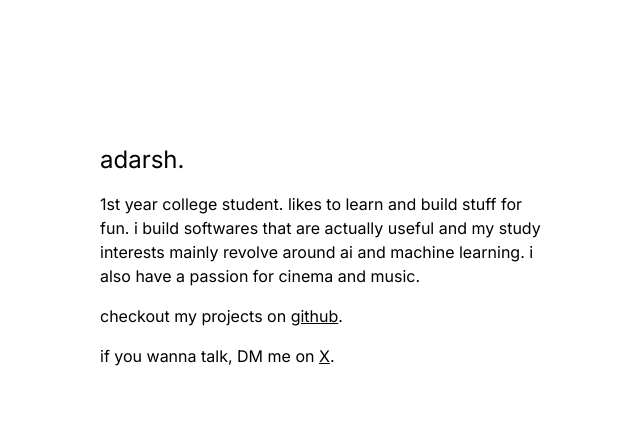
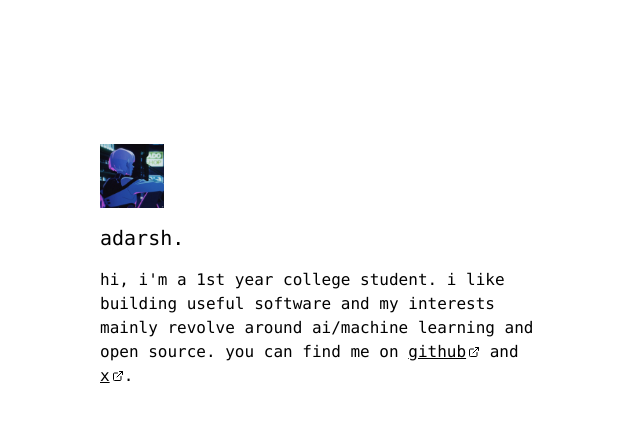
Before and after one commit to axdrsh/www, a Next.js app: page / in a window 1280 px wide. Shown: the top 422 px of the page, without its empty margins (316-956 px from the left). Built offline with nearby package versions, Linux system fonts and the light colour scheme.

Commit message:
revamped the website

```diff
--- a/src/app/globals.css
+++ b/src/app/globals.css
@@ -3,8 +3,8 @@
 @tailwind utilities;
 
 body {
-  font-family: system-ui, -apple-system, BlinkMacSystemFont, "Segoe UI", Roboto,
-    Oxygen, Ubuntu, Cantarell, "Open Sans", "Helvetica Neue", sans-serif;
+  font-family: "Menlo", "Monaco", "Lucida Console", "Liberation Mono",
+    "DejaVu Sans Mono", "Bitstream Vera Sans Mono", "Courier New", monospace;
   -webkit-font-smoothing: antialiased;
   -moz-osx-font-smoothing: grayscale;
 }
--- a/src/app/page.tsx
+++ b/src/app/page.tsx
@@ -1,27 +1,36 @@
+import Image from "next/image";
+import { ExternalLink } from "lucide-react";
+
 export default function Page() {
   return (
-    <main className="max-w-2xl mx-auto px-4 py-12 space-y-4">
-      <h1 className="text-2xl font-normal">adarsh.</h1>
+    <main className="max-w-xl mx-auto px-4 py-12 space-y-4 font-mono">
+      <Image
+        src="/lucy.jpeg"
+        alt="Profile picture"
+        width={64}
+        height={64}
+        className="rounded-sm"
+        priority
+      />
+
+      <h1 className="text-xl">adarsh.</h1>
 
       <p>
-        1st year college student. likes to learn and build stuff for fun. i
-        build softwares that are actually useful and my study interests mainly
-        revolve around ai and machine learning. i also have a passion for cinema
-        and music.
-      </p>
-
-      <p>
-        checkout my projects on{" "}
-        <a className="underline" href="https://github.com/axdrsh">
-          github
-        </a>
-        .
-      </p>
-
-      <p>
-        if you wanna talk, DM me on{" "}
-        <a className="underline" href="https://x.com/axdrsh">
-          X
+        hi, i'm a 1st year college student. i like building useful software and
+        my interests mainly revolve around ai/machine learning and open source.
+        you can find me on{" "}
+        <a
+          href="https://github.com/axdrsh"
+          className="underline hover:text-gray-600 inline-flex items-center"
+        >
+          github <ExternalLink className="w-3 h-3 ml-0.5" />
+        </a>{" "}
+        and{" "}
+        <a
+          href="https://x.com/axdrsh"
+          className="underline hover:text-gray-600 inline-flex items-center"
+        >
+          x <ExternalLink className="w-3 h-3 ml-0.5" />
         </a>
         .
       </p>
```
Also changed, not shown: public/lucy.jpeg (added).
